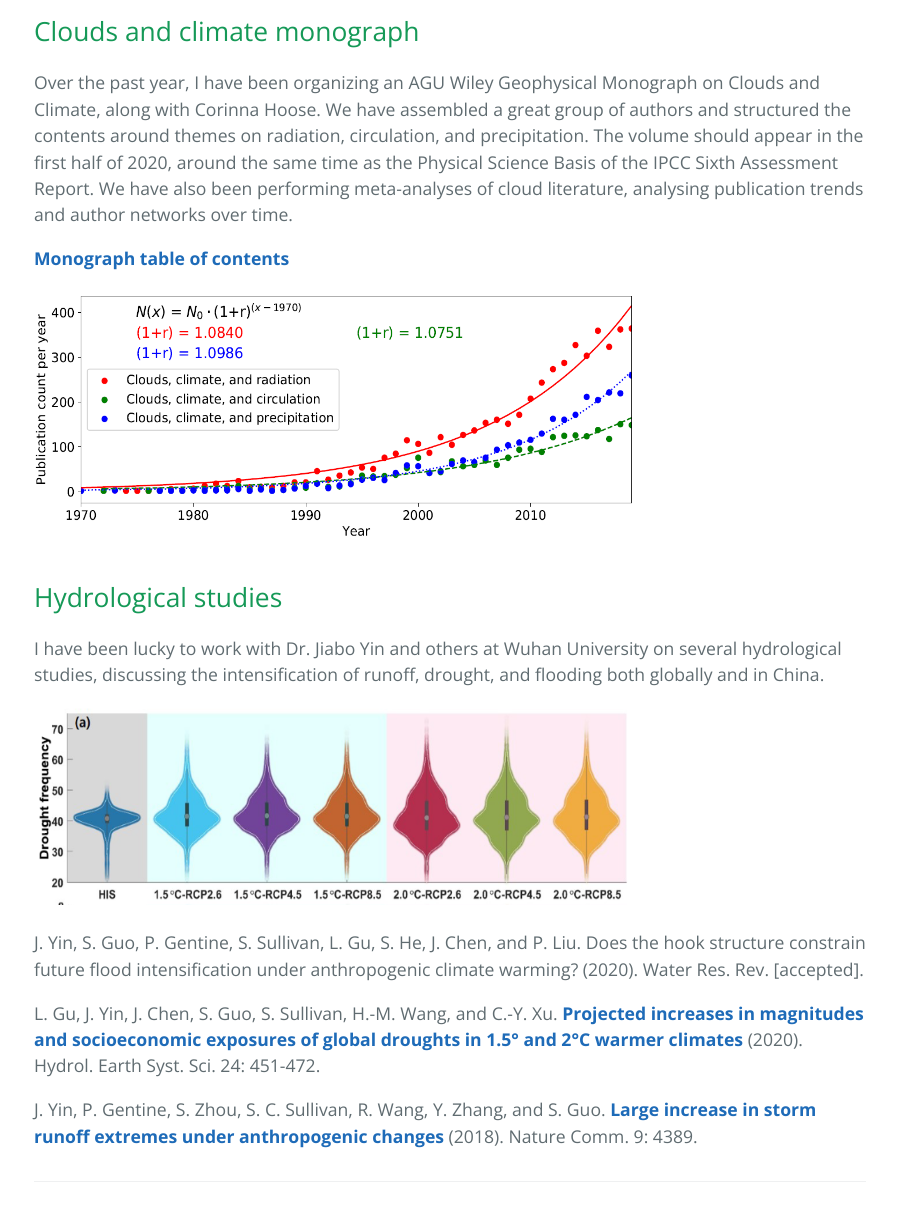
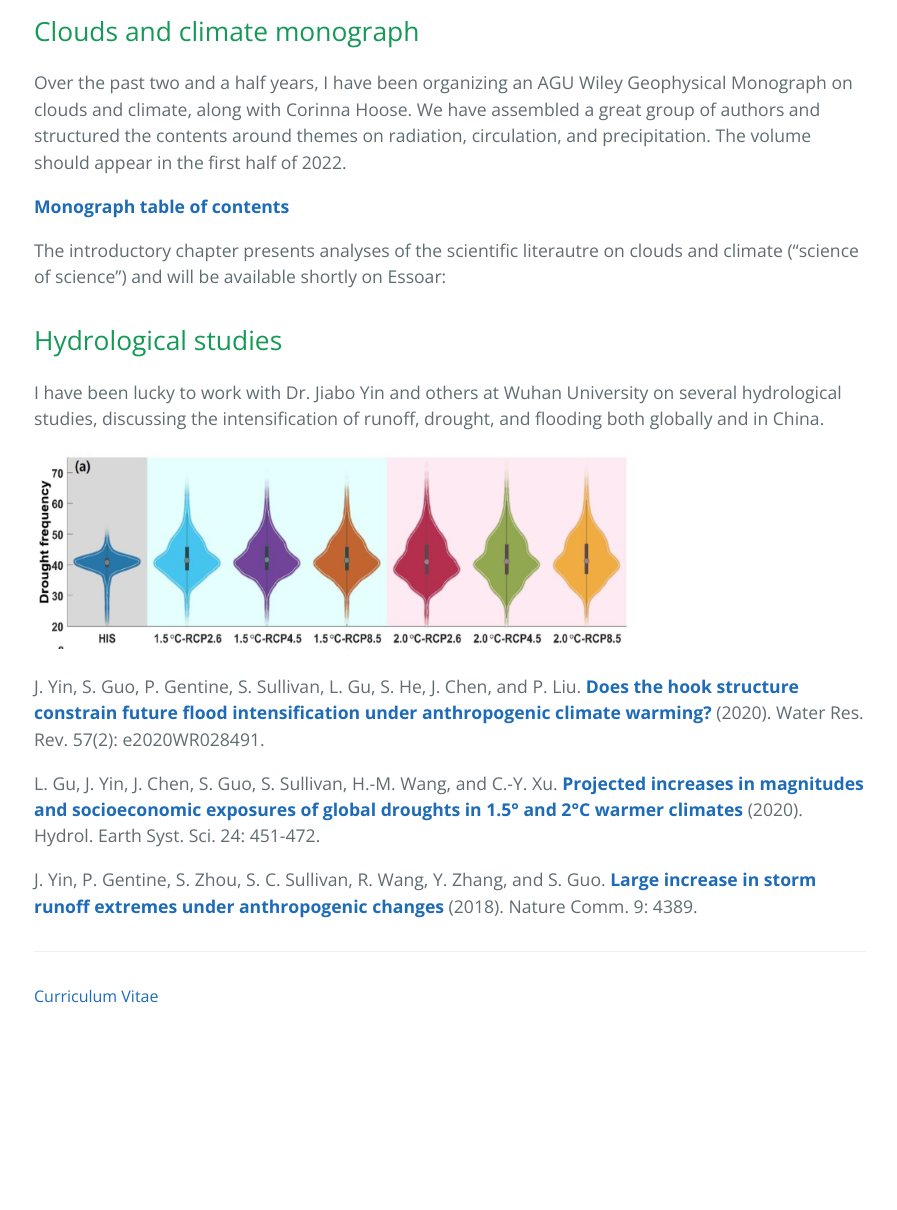
Before and after one commit to sylviasullivan/sylviasullivan.github.io, a Jekyll site: the page built from collaboration.md, in a window 1280 px wide and 1400 px high, scrolled down 442 px. Shown: the part 190-1400 px from the top of the window, without its empty margins (190-1087 px from the left). Built offline with Jekyll 4.4.1, drawn with Linux system fonts in a browser that asks for light colours; after the commit the page ends 1672 px from its top, so only the background shows below that; some of the changed text lies outside the part shown.

Commit message:
Update collaboration.md

```diff
--- a/collaboration.md
+++ b/collaboration.md
@@ -1,16 +1,16 @@
 ---
 layout: default
-title: Sylvia Sullivan
-description: Young Investigator Fellow, Karlsruhe Institute of Technology
+title: Lab for Multiscale Cloud Modeling and Experimentation
+description: Department of Chemical and Environmental Engineering, University of Arizona
 ---
 
 ## Clouds and climate monograph
 
-Over the past year, I have been organizing an AGU Wiley Geophysical Monograph on Clouds and Climate, along with Corinna Hoose. We have assembled a great group of authors and structured the contents around themes on radiation, circulation, and precipitation. The volume should appear in the first half of 2020, around the same time as the Physical Science Basis of the IPCC Sixth Assessment Report. We have also been performing meta-analyses of cloud literature, analysing publication trends and author networks over time.
+Over the past two and a half years, I have been organizing an AGU Wiley Geophysical Monograph on clouds and climate, along with Corinna Hoose. We have assembled a great group of authors and structured the contents around themes on radiation, circulation, and precipitation. The volume should appear in the first half of 2022.
 
-**[Monograph table of contents](/Files/git-toc.pdf)**
+**[Monograph table of contents](/Files/git-toc-v3.pdf)**
 
-<img src="/Files/publications.png" width="600" height="250" />
+The introductory chapter presents analyses of the scientific literautre on clouds and climate ("science of science") and will be available shortly on Essoar:
 
 ## Hydrological studies
 
@@ -18,7 +18,7 @@ I have been lucky to work with Dr. Jiabo Yin and others at Wuhan University on s
 
 <img src="/Files/drought-severity.PNG" width="600" height="200" />
 
-J. Yin, S. Guo, P. Gentine, S. Sullivan, L. Gu, S. He, J. Chen, and P. Liu. Does the hook structure constrain future flood intensification under anthropogenic climate warming? (2020). Water Res. Rev. [accepted].
+J. Yin, S. Guo, P. Gentine, S. Sullivan, L. Gu, S. He, J. Chen, and P. Liu. **[Does the hook structure constrain future flood intensification under anthropogenic climate warming?](https://agupubs.onlinelibrary.wiley.com/doi/abs/10.1029/2020WR028491)** (2020). Water Res. Rev. 57(2): e2020WR028491.
 
 L. Gu, J. Yin, J. Chen, S. Guo, S. Sullivan, H.-M. Wang, and C.-Y. Xu. **[Projected increases in magnitudes and socioeconomic exposures of global droughts in 1.5° and 2°C warmer climates](https://hess.copernicus.org/articles/24/451/2020/)** (2020). Hydrol. Earth Syst. Sci. 24: 451-472.
 
```
